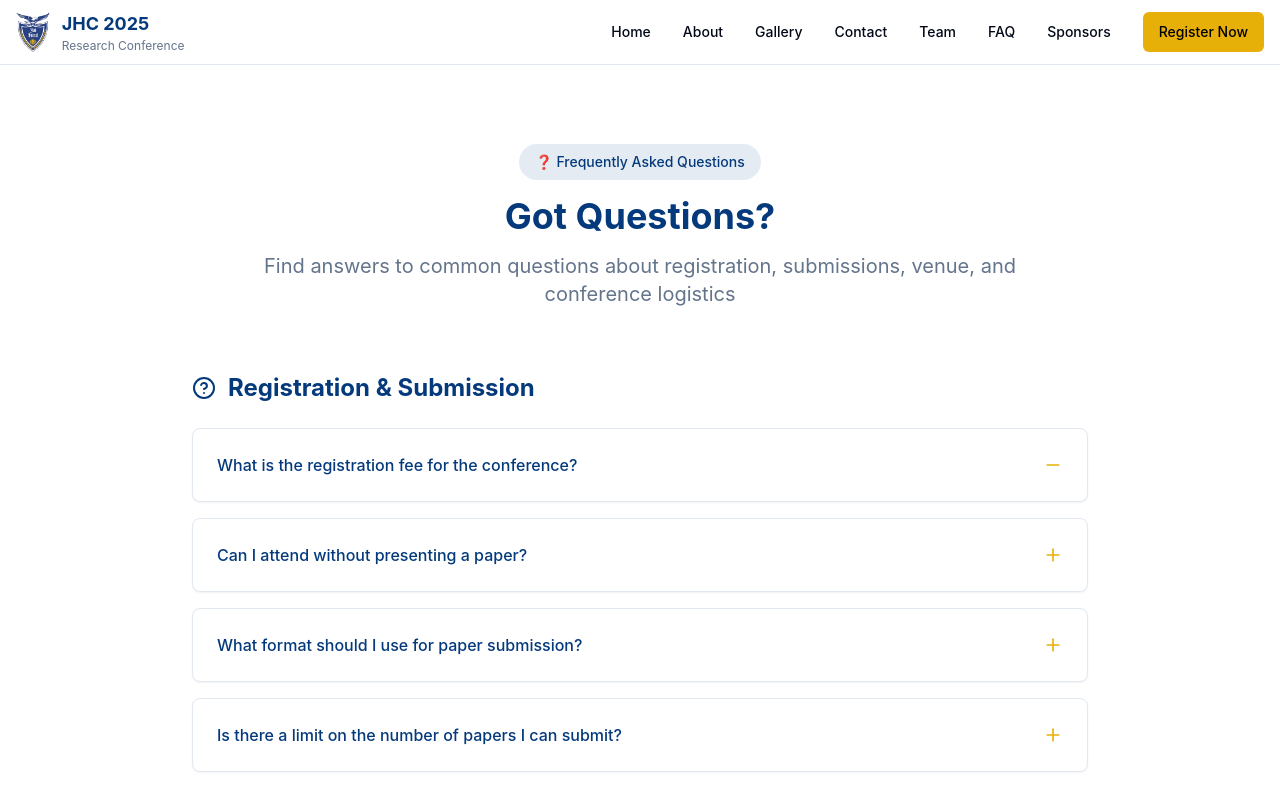
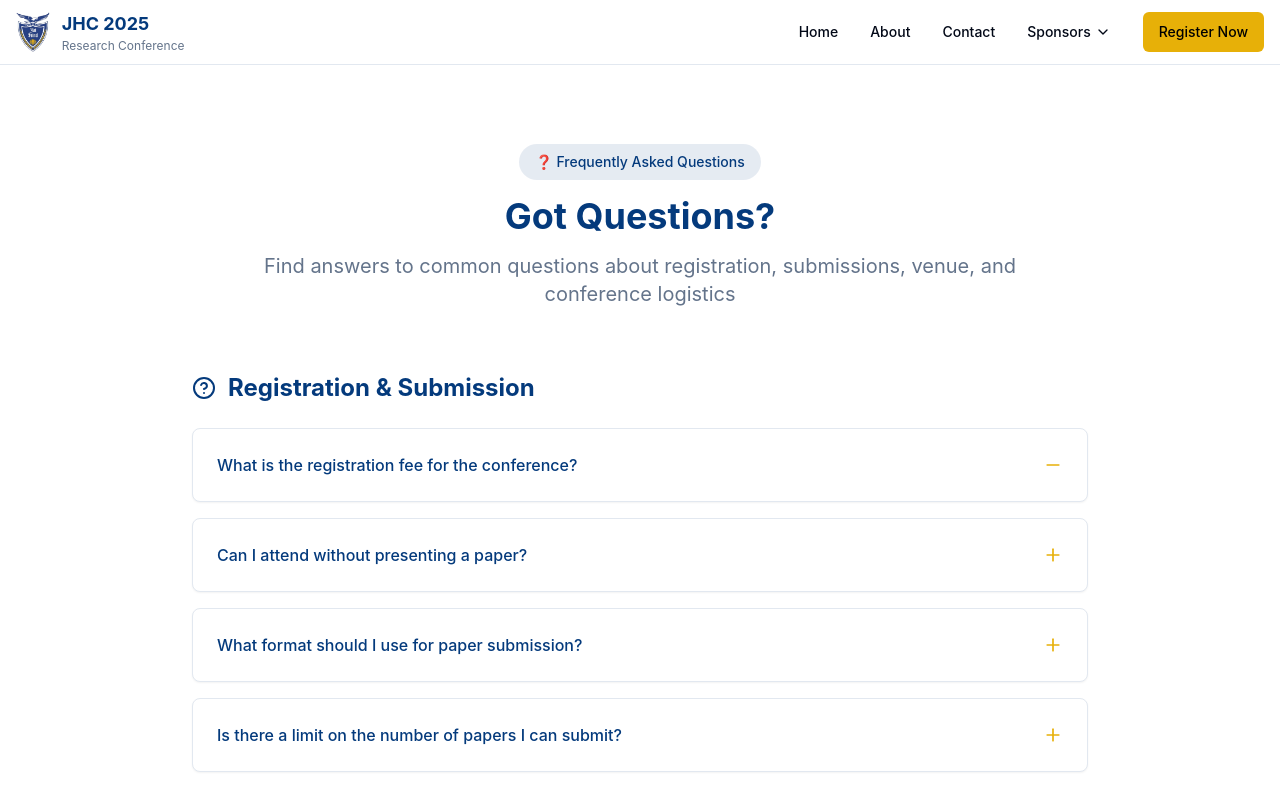
Before and after one commit to visheshsanghvi112/jhc-research-horizon-90, a React (Vite) app: page /faq in a window 1280 px wide. Shown: the top 800 px of the page. Built offline with nearby package versions, Linux system fonts and the light colour scheme.

Commit message:
Refactor: Update header with dropdown for sponsors
- Modified the header to include only Home, About, Contact, and Sponsors.
- Implemented a dropdown menu for the Sponsors navigation item.
- Moved other navigation items into the Sponsors dropdown.

```diff
--- a/src/components/Header.tsx
+++ b/src/components/Header.tsx
@@ -1,23 +1,32 @@
 
 import { useState } from 'react';
-import { Menu, X } from 'lucide-react';
+import { Menu, X, ChevronDown } from 'lucide-react';
 import { Button } from '@/components/ui/button';
 import { useNavigate, useLocation } from 'react-router-dom';
 import { scrollToTopInstant } from '@/utils/scrollToTop';
+import {
+  DropdownMenu,
+  DropdownMenuContent,
+  DropdownMenuItem,
+  DropdownMenuTrigger,
+} from '@/components/ui/dropdown-menu';
 
 const Header = () => {
   const [isMenuOpen, setIsMenuOpen] = useState(false);
   const navigate = useNavigate();
   const location = useLocation();
 
-  const menuItems = [
+  const mainMenuItems = [
     { name: 'Home', href: '/' },
     { name: 'About', href: '/about' },
+    { name: 'Contact', href: '/contact' },
+  ];
+
+  const sponsorDropdownItems = [
+    { name: 'Sponsors', href: '/sponsors' },
     { name: 'Gallery', href: '/gallery' },
-    { name: 'Contact', href: '/contact' },
     { name: 'Team', href: '/team' },
     { name: 'FAQ', href: '/faq' },
-    { name: 'Sponsors', href: '/sponsors' },
   ];
 
   const handleNavigation = (href: string) => {
@@ -78,7 +87,7 @@ const Header = () => {
 
           {/* Desktop Navigation */}
           <nav className="hidden lg:flex items-center space-x-8">
-            {menuItems.map((item) => (
+            {mainMenuItems.map((item) => (
               <button
                 key={item.name}
                 onClick={() => handleNavigation(item.href)}
@@ -87,6 +96,28 @@ const Header = () => {
                 {item.name}
               </button>
             ))}
+
+            {/* Sponsors Dropdown */}
+            <DropdownMenu>
+              <DropdownMenuTrigger asChild>
+                <button className="flex items-center space-x-1 text-sm font-medium text-foreground hover:text-primary transition-colors duration-200">
+                  <span>Sponsors</span>
+                  <ChevronDown className="h-4 w-4" />
+                </button>
+              </DropdownMenuTrigger>
+              <DropdownMenuContent align="end" className="w-48 bg-white border border-border shadow-lg">
+                {sponsorDropdownItems.map((item) => (
+                  <DropdownMenuItem
+                    key={item.name}
+                    onClick={() => handleNavigation(item.href)}
+                    className="cursor-pointer hover:bg-muted/50 transition-colors"
+                  >
+                    {item.name}
+                  </DropdownMenuItem>
+                ))}
+              </DropdownMenuContent>
+            </DropdownMenu>
+
             <Button
               onClick={handleRegisterClick}
               className="bg-accent hover:bg-accent/90 text-black"
@@ -111,7 +142,7 @@ const Header = () => {
           <div className="fixed inset-0 bg-black/50 z-40 lg:hidden" onClick={() => setIsMenuOpen(false)} />
         )}
 
-        {/* Mobile Navigation Panel - Made SOLID */}
+        {/* Mobile Navigation Panel */}
         <div className={`fixed top-0 right-0 h-full w-80 max-w-[90vw] bg-white shadow-2xl transform transition-transform duration-300 ease-in-out z-50 lg:hidden ${
           isMenuOpen ? 'translate-x-0' : 'translate-x-full'
         }`}>
@@ -137,7 +168,7 @@ const Header = () => {
           </div>
 
           <nav className="flex flex-col p-4 space-y-2 bg-white">
-            {menuItems.map((item) => (
+            {mainMenuItems.map((item) => (
               <button
                 key={item.name}
                 onClick={() => handleNavigation(item.href)}
@@ -146,6 +177,21 @@ const Header = () => {
                 {item.name}
               </button>
             ))}
+
+            {/* Mobile Sponsors Section */}
+            <div className="border-t border-border pt-2 mt-2">
+              <p className="px-4 py-2 text-sm font-semibold text-muted-foreground">Sponsors & More</p>
+              {sponsorDropdownItems.map((item) => (
+                <button
+                  key={item.name}
+                  onClick={() => handleNavigation(item.href)}
+                  className="text-left px-4 py-3 text-base font-medium text-foreground hover:text-primary hover:bg-muted/50 rounded-md transition-colors duration-200 w-full"
+                >
+                  {item.name}
+                </button>
+              ))}
+            </div>
+
             <button
               onClick={handleRegisterClick}
               className="text-left px-4 py-3 mt-4 text-base font-medium bg-accent text-black hover:bg-accent/90 rounded-md transition-colors duration-200"
```
